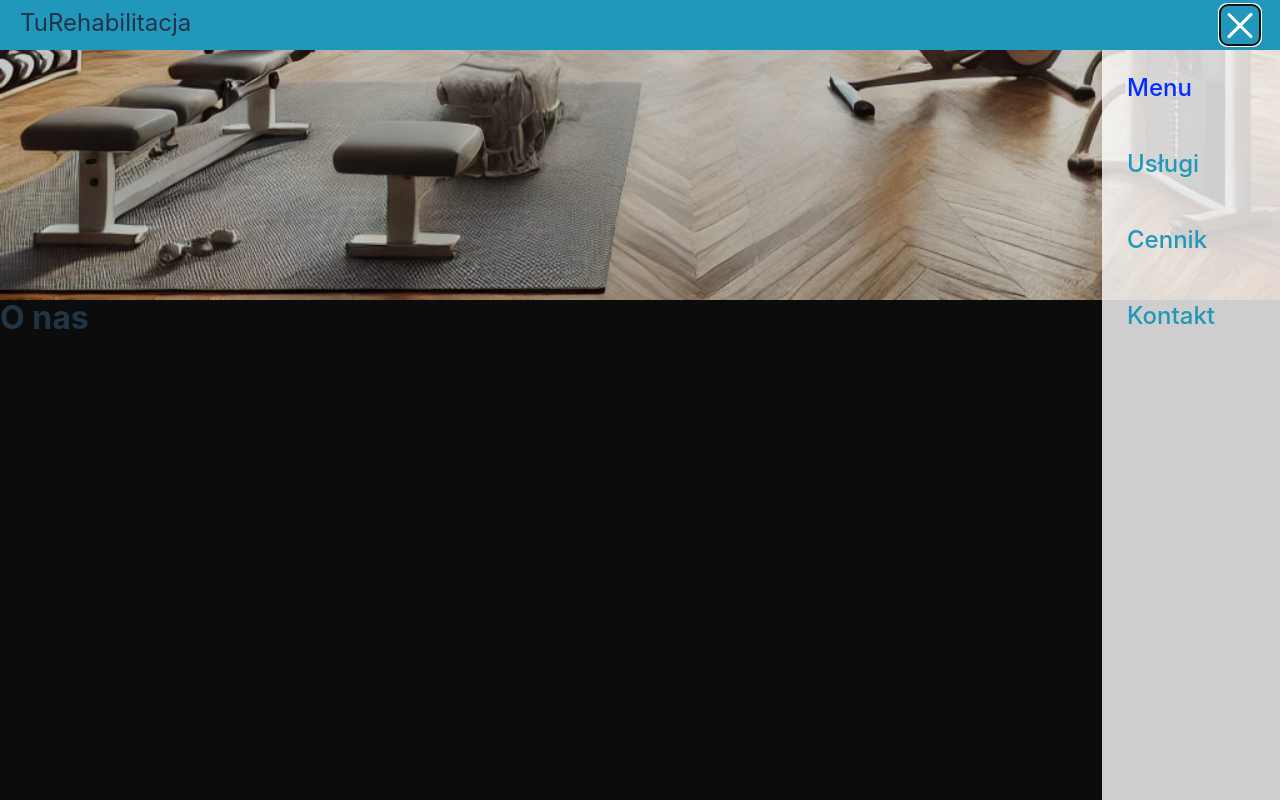
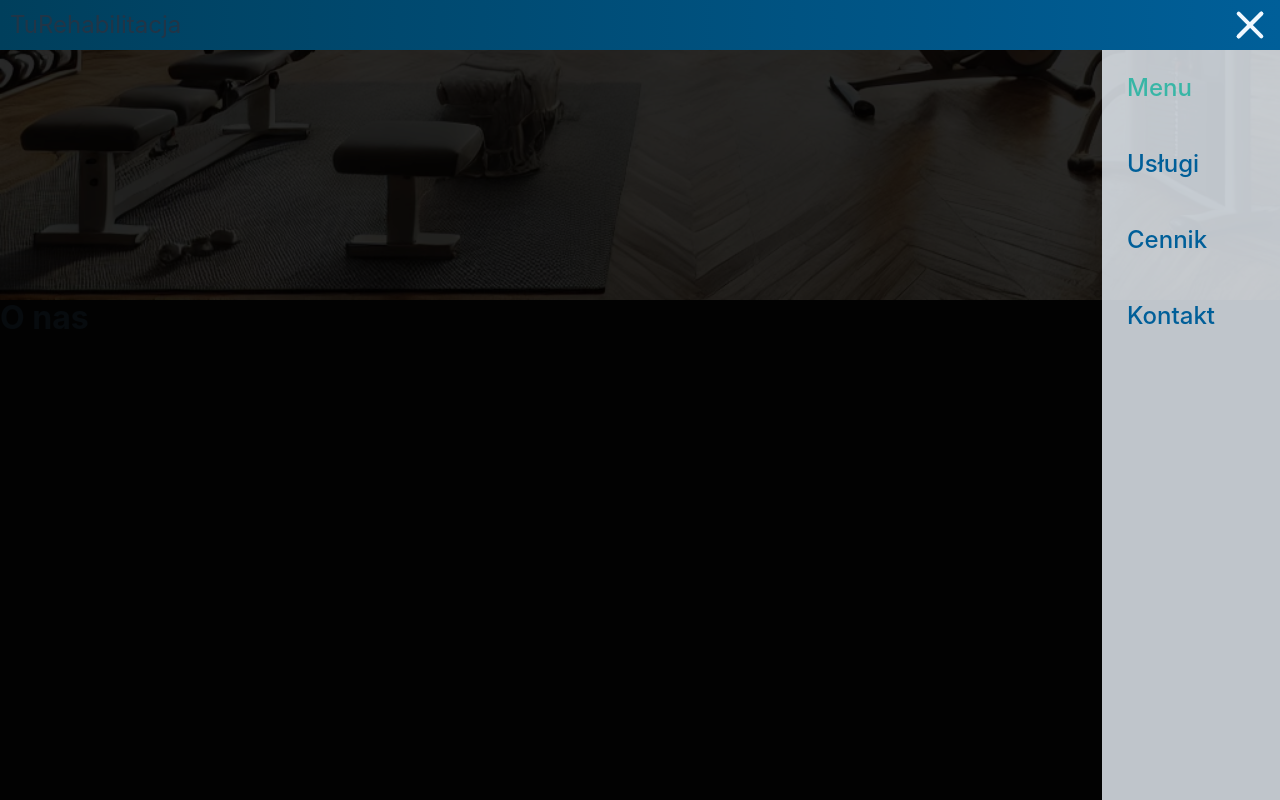
Before and after one commit to Dsrkblood/TuRehabilitacja, a React (Vite) app: page / in a window 1280 px wide. Both pictures are taken after a click on the button 1240 px from the left and 25 px from the top of the page. Built offline with nearby package versions, Linux system fonts and the light colour scheme.

Commit message:
redesign of navigation
Adding a dimming effect

```diff
--- a/src/App.css
+++ b/src/App.css
@@ -9,7 +9,11 @@ html {
 }
 
 :root {
-	--primary-color: rgb(33, 151, 187);
+	--primary-gradient: linear-gradient(90deg, #003f5c, #005f99);
+	--primary-color: #005f99;
+	--secondary-color: #f0f8ff;
+	--sidebar: #f0f8ffcb;
+	--active-color: #38b6a6;
 }
 
 body {
@@ -22,7 +26,7 @@ body {
 	flex-direction: column;
 }
 
-#root{
+#root {
 	width: 100%;
 	height: 100%;
 }
--- a/src/App.jsx
+++ b/src/App.jsx
@@ -1,16 +1,16 @@
 import { RouterProvider } from "react-router/dom";
 import { createBrowserRouter } from "react-router";
+import Root from "./pages/Root";
 import Home from "./pages/Home";
 import Treatments from "./pages/Treatments";
 import Pricing from "./pages/Pricing";
 import Contact from "./pages/Contact";
 import "./App.css";
-import NavBar from "./components/navigation/NavBar";
 
 const router = createBrowserRouter([
 	{
 		path: "/",
-		element: <NavBar />,
+		element: <Root />,
 		errorElement: <></>,
 		children: [
 			{ index: true, element: <Home /> },
--- a/src/components/home/AboutUs.jsx
+++ b/src/components/home/AboutUs.jsx
@@ -1,5 +1,8 @@
 export default function AboutUs() {
-	return(
-        <h1>O nas</h1>
-    )
+	return (
+		<>
+			<h1>O nas</h1>
+
+        </>
+	);
 }
--- a/src/components/home/HeroImg.module.css
+++ b/src/components/home/HeroImg.module.css
@@ -12,7 +12,7 @@
 	height: 100%;
 }
 .HeroImg {
-	background-image: url("/public/heroImg.webp");
+	background-image: url("/heroImg.webp");
 	background-position: bottom;
 	background-size: cover;
 	width: 100%;
--- a/src/components/navigation/LinkNav.module.css
+++ b/src/components/navigation/LinkNav.module.css
@@ -4,8 +4,8 @@
 	font-size: 2.4rem;
 	transition: color 0.3s;
 	padding: 1rem 0.5rem;
-	transition: color .3s;
+	transition: color 0.3s;
 }
- .navLink.active {
-	color: rgb(0, 47, 255);
+.navLink.active {
+	color: var(--active-color);
 }
--- a/src/components/navigation/NavBar.jsx
+++ b/src/components/navigation/NavBar.jsx
@@ -1,7 +1,6 @@
 import { useState, useRef, useEffect } from "react";
 import classes from "./NavBar.module.css";
 import LinkNav from "./LinkNav";
-import { Outlet } from "react-router";
 
 export default function NavBar() {
 	const [isOpen, setIsOpen] = useState(false);
@@ -38,11 +37,11 @@ export default function NavBar() {
 		<>
 			<div className={classes.mobile}>
 				<div className={classes.logo}>TuRehabilitacja</div>
-				<div className={classes.hamburger}>
+				<div>
 					<button
 						ref={buttonRef}
 						onClick={handleOpenNav}
-						className={`${classes.icon} ${isOpen ? classes.active : ""}`}>
+						className={`${classes.button} ${isOpen ? classes.active : ""}`}>
 						<div className={classes.bar}></div>
 					</button>
 				</div>
@@ -56,8 +55,9 @@ export default function NavBar() {
 						<LinkNav link='kontakt'>Kontakt</LinkNav>
 					</div>
 				</div>
+				<div
+					className={`${classes.overlay} ${isOpen ? classes.show : ""}`}></div>
 			</div>
-			<Outlet />
 		</>
 	);
 }
--- a/src/components/navigation/NavBar.module.css
+++ b/src/components/navigation/NavBar.module.css
@@ -1,86 +1,103 @@
 .mobile {
 	position: fixed;
+	top: 0;
+	left: 0;
+	padding-block: 0.5rem;
 	display: flex;
 	justify-content: space-between;
-	padding: 0.5rem 2rem;
-	top: 0;
-	left: 0;
+	align-items: center;
 	width: 100%;
-	height: 5rem;
-	background-color: var(--primary-color);
 	font-size: 2.4rem;
+	background: var(--primary-gradient);
 	z-index: 5;
 }
+
 .logo {
 	width: 20rem;
-	/* background-image: url("/logo.png");
-	background-size: cover;
-	background-position: center; */
+	padding-inline: 1rem;
+	/* wstawić logo */
 }
-.hamburger {
-	display: flex;
-	align-items: center;
-	justify-content: center;
-	z-index: 2;
-}
-.hamburger .icon {
+/* Hamburger menu */
+.button {
 	position: relative;
 	display: flex;
 	align-items: center;
 	justify-content: center;
-	padding: 2rem;
+	padding: 2rem 3rem;
 	background: none;
 	border: none;
 	cursor: pointer;
 }
 
-.hamburger .icon .bar::before,
-.hamburger .icon .bar,
-.hamburger .icon .bar::after {
+.button:focus {
+	outline: none;
+}
+
+.button .bar::before,
+.button .bar,
+.button .bar::after {
 	position: absolute;
-	display: flex;
-	width: 3.4rem;
-	height: 0.3rem;
-	background-color: #fff;
+	width: 3.6rem;
+	height: 0.4rem;
+	background-color: var(--secondary-color);
 	border-radius: 2rem;
 	transition: transform 0.3s ease-in;
 }
 
-.hamburger .icon .bar::after {
+.button .bar::after {
 	content: "";
 	left: 0;
 	top: 1rem;
 }
 
-.hamburger .icon .bar::before {
+.button .bar::before {
 	content: "";
 	left: 0;
 	bottom: 1rem;
 }
-.hamburger .icon.active .bar::before {
+.button.active .bar::before {
 	transform: translateY(1rem) rotate(90deg);
 }
-.hamburger .icon.active .bar {
+.button.active .bar {
 	transform: rotate(-45deg);
 }
-.hamburger .icon.active .bar::after {
+.button.active .bar::after {
 	transform: translateY(-1rem);
 }
+/* navigation in hamburger menu */
 .sidebar {
 	position: absolute;
 	top: 5rem;
 	right: -20rem;
 	height: 100vh;
 	transition: right 0.5s;
+	z-index: 5;
 }
 .sidebar.active {
 	right: 0px;
 }
 .sideBarLinks {
-	/* margin-top: 5rem; */
 	display: flex;
 	flex-direction: column;
 	align-items: start;
-	background-color: rgba(255, 255, 255, 0.8);
+	background-color: var(--sidebar);
 	height: 100%;
 }
+
+.overlay {
+	position: absolute;
+	/* display: none; */
+	top: 5rem;
+	width: 100%;
+	height: 100vh;
+	background-color: hsla(0, 0%, 0%, 0.8);
+	z-index: 4;
+	opacity: 0;
+	visibility: hidden;
+	transition: opacity .3s;
+}
+.overlay.show {
+	/* display: block; */
+	opacity: 1;
+	visibility: visible;
+}
--- /dev/null
+++ b/src/pages/Root.jsx
@@ -0,0 +1,13 @@
+import NavBar from "../components/navigation/NavBar";
+import { Outlet } from "react-router";
+
+export default function Root() {
+	return (
+		<>
+			<NavBar />
+			<main>
+				<Outlet />
+			</main>
+		</>
+	);
+}
```
